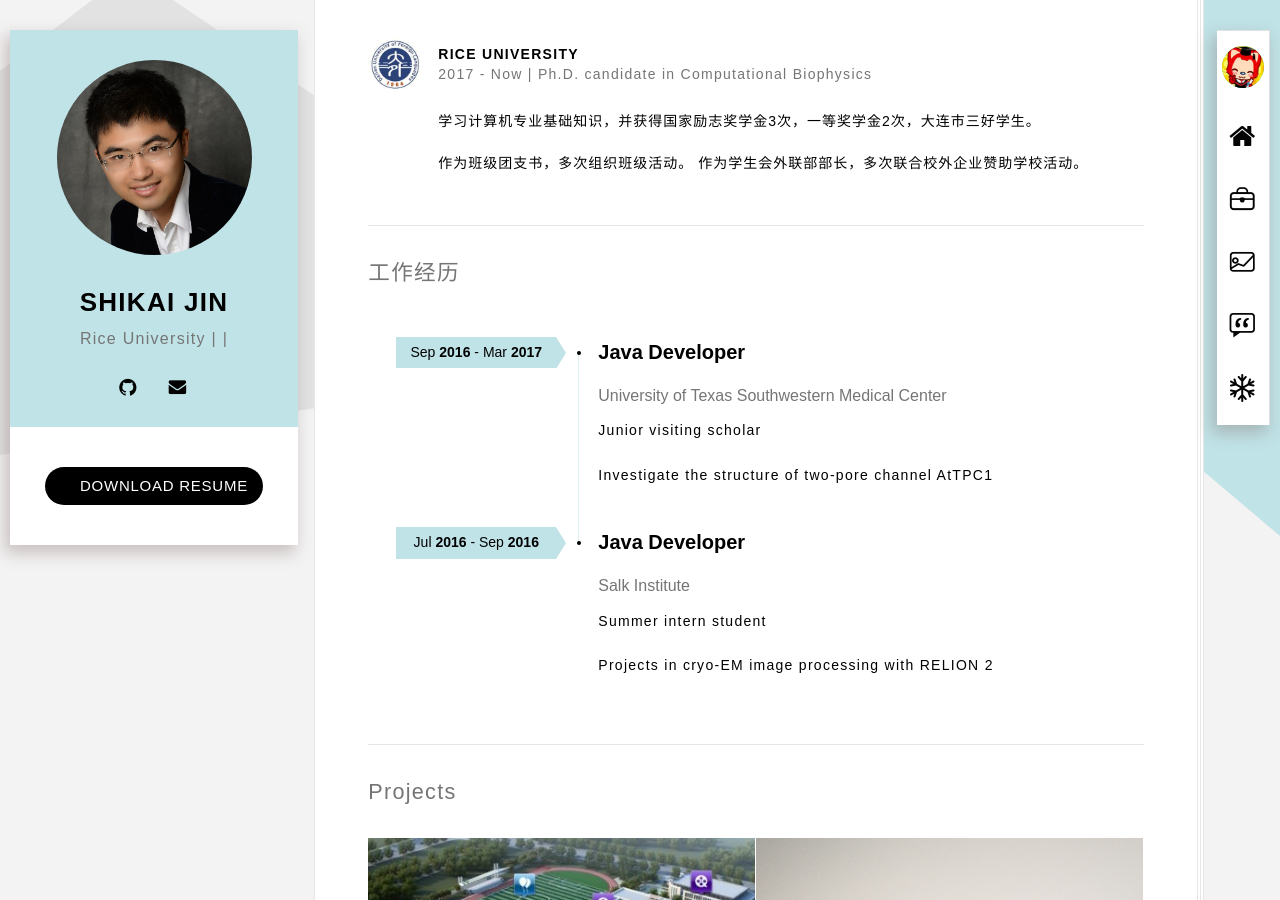
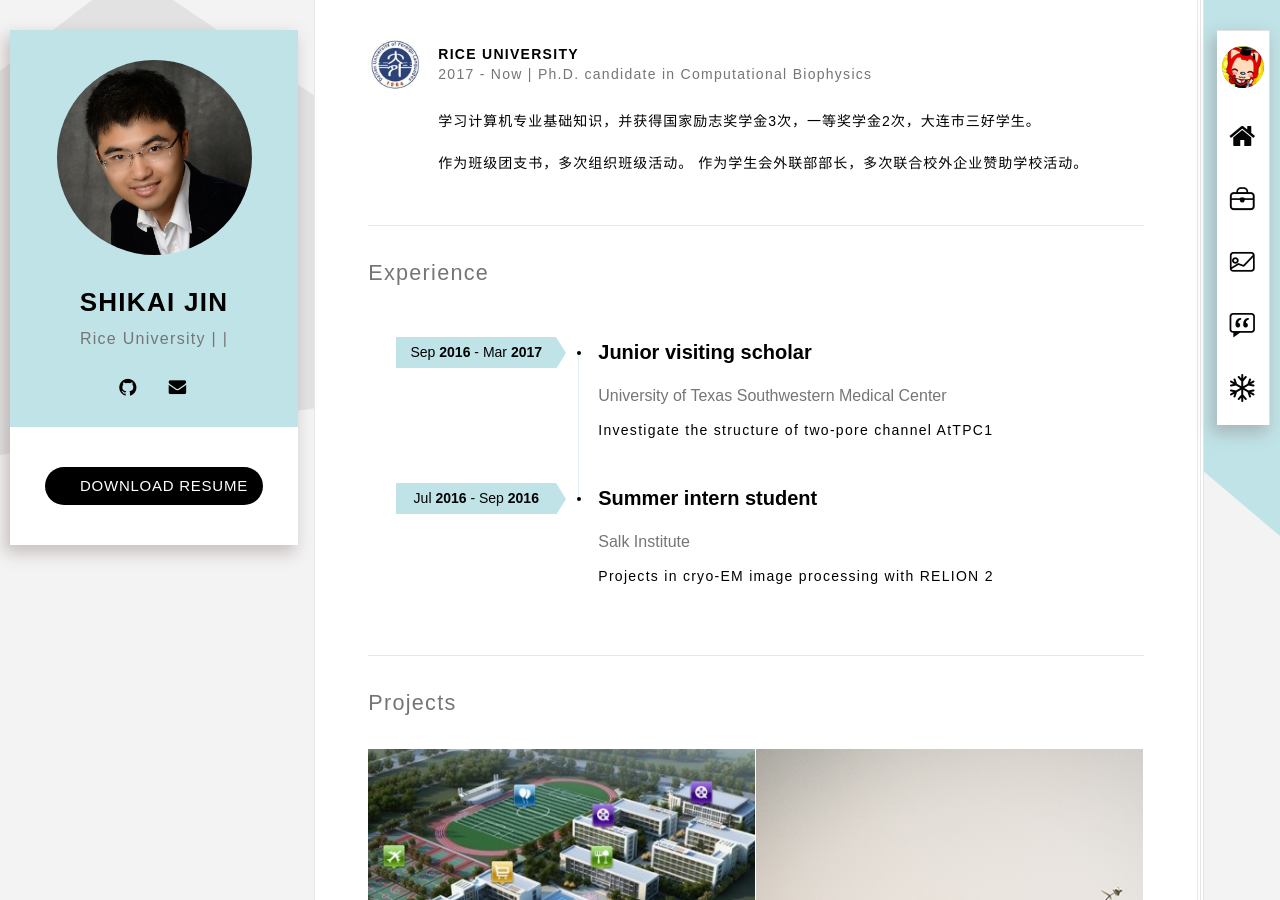
Before and after one commit to CryoSky/cryosky.github.io, a Jekyll site: the page built from index.html, in a window 1280 px wide and 900 px high, scrolled down 811 px. Built offline with Jekyll 4.4.1, drawn with Linux system fonts in a browser that asks for light colours; some web fonts are replaced.

Commit message:
Update resumer_04-experience.html

```diff
--- a/_includes/resumer_04-experience.html
+++ b/_includes/resumer_04-experience.html
@@ -1,16 +1,15 @@
 <section class="section brd-btm" id="experience">
     <div class="row">
         <div class="col-sm-12 clear-mrg">
-            <h2 class="title-thin text-muted">工作经历</h2>
+            <h2 class="title-thin text-muted">Experience</h2>
             <br />
             <div class="education">
                 <div class="education-box">
                     <time class="education-date" datetime="2016-09T2017-03">
                         <span>Sep <strong class="text-upper">2016</strong> - Mar <strong>2017</strong></span>
                     </time>
-                    <h3>Java Developer</h3>
+                    <h3>Junior visiting scholar</h3>
                     <span class="education-company">University of Texas Southwestern Medical Center</span>
-                    <p>Junior visiting scholar</p>
                     <p>Investigate the structure of two-pore channel AtTPC1</p>
                 </div>
                 <!-- .education-box -->
@@ -19,9 +18,8 @@
                     <time class="education-date" datetime="2016-07T2016-09">
                         <span>Jul <strong class="text-upper">2016</strong> - Sep <strong>2016</strong></span>
                     </time>
-                    <h3>Java Developer</h3>
+                    <h3>Summer intern student</h3>
                     <span class="education-company">Salk Institute</span>
-                    <p>Summer intern student</p>
                     <p>Projects in cryo-EM image processing with RELION 2</p>
                 </div>
             </div>
```
